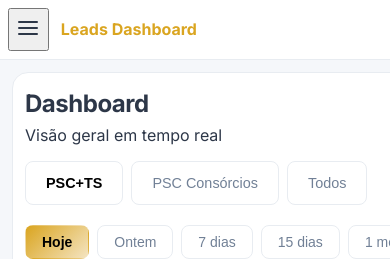
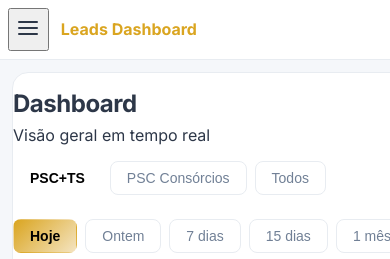
Before and after one commit to joaomprojetos001-hash/projeto-joao-rafael, a Next.js app: page /dashboard in a window 390 px wide. Shown: the top 259 px of the page. Built offline with nearby package versions, Linux system fonts and the light colour scheme; no server answers; the database is empty.

Commit message:
fix: dashboard mobile layout alignment and filter responsiveness

```diff
--- a/app/(dashboard)/dashboard/dashboard.module.css
+++ b/app/(dashboard)/dashboard/dashboard.module.css
@@ -1,11 +1,17 @@
 .dashboard {
-    padding: var(--spacing-md);
+    padding: var(--spacing-lg);
     display: flex;
     flex-direction: column;
     gap: var(--spacing-lg);
     width: 100%;
-    /* Fluid width */
     margin: 0;
+}
+
+@media (max-width: 768px) {
+    .dashboard {
+        padding: var(--spacing-md) 0;
+        /* Remove side padding on mobile, layout already has it */
+    }
 }
 
 .header {
@@ -252,8 +258,11 @@
     .header>div:last-child {
         width: 100%;
         overflow-x: auto;
-        padding-bottom: 4px;
+        padding-bottom: 8px;
         justify-content: flex-start;
+        display: flex;
+        gap: 8px;
+        -webkit-overflow-scrolling: touch;
     }
 
     .timeFilterContainer {
@@ -278,3 +287,60 @@
         gap: var(--spacing-sm);
     }
 }
+
+/* Company Filter Styles */
+.companyFilterContainer {
+    display: flex;
+    gap: 8px;
+    width: 100%;
+}
+
+.companyBtn {
+    padding: 8px 16px;
+    border-radius: var(--radius-md);
+    border: 1px solid var(--color-border);
+    background: transparent;
+    color: var(--color-text-secondary);
+    cursor: pointer;
+    font-size: 0.875rem;
+    font-weight: 500;
+    transition: all 0.2s ease;
+    white-space: nowrap;
+    flex: 1;
+    display: flex;
+    justify-content: center;
+    align-items: center;
+}
+
+.companyBtnActivePsc {
+    background-color: var(--color-gold) !important;
+    color: black !important;
+    font-weight: bold;
+    border-color: transparent !important;
+}
+
+.companyBtnActiveConsorcios {
+    background-color: #10b981 !important;
+    color: white !important;
+    font-weight: bold;
+    border-color: transparent !important;
+}
+
+.companyBtnActiveAll {
+    background-color: #6366f1 !important;
+    color: white !important;
+    font-weight: bold;
+    border-color: transparent !important;
+}
+
+@media (max-width: 480px) {
+    .companyFilterContainer {
+        overflow-x: auto;
+        padding-bottom: 4px;
+        -webkit-overflow-scrolling: touch;
+    }
+
+    .companyBtn {
+        flex: 0 0 auto;
+    }
+}
--- a/app/(dashboard)/dashboard/page.tsx
+++ b/app/(dashboard)/dashboard/page.tsx
@@ -288,39 +288,21 @@ export default function DashboardPage() {
                     <h1>Dashboard</h1>
                     <p className="text-secondary">Visão geral em tempo real</p>
                 </div>
-                <div style={{ display: 'flex', gap: '8px' }}>
+                <div className={styles.companyFilterContainer}>
                     <button
-                        className="btn"
-                        style={{
-                            backgroundColor: selectedCompany === 'PSC_TS' ? 'var(--color-gold)' : 'transparent',
-                            color: selectedCompany === 'PSC_TS' ? 'black' : 'var(--color-text-secondary)',
-                            border: '1px solid var(--color-border)',
-                            fontWeight: selectedCompany === 'PSC_TS' ? 'bold' : 'normal'
-                        }}
+                        className={`${styles.companyBtn} ${selectedCompany === 'PSC_TS' ? styles.companyBtnActivePsc : ''}`}
                         onClick={() => setCompany('PSC_TS')}
                     >
                         PSC+TS
                     </button>
                     <button
-                        className="btn"
-                        style={{
-                            backgroundColor: selectedCompany === 'PSC_CONSORCIOS' ? '#10b981' : 'transparent',
-                            color: selectedCompany === 'PSC_CONSORCIOS' ? 'white' : 'var(--color-text-secondary)',
-                            border: '1px solid var(--color-border)',
-                            fontWeight: selectedCompany === 'PSC_CONSORCIOS' ? 'bold' : 'normal'
-                        }}
+                        className={`${styles.companyBtn} ${selectedCompany === 'PSC_CONSORCIOS' ? styles.companyBtnActiveConsorcios : ''}`}
                         onClick={() => setCompany('PSC_CONSORCIOS')}
                     >
                         PSC Consórcios
                     </button>
                     <button
-                        className="btn"
-                        style={{
-                            backgroundColor: selectedCompany === 'ALL' ? '#6366f1' : 'transparent',
-                            color: selectedCompany === 'ALL' ? 'white' : 'var(--color-text-secondary)',
-                            border: '1px solid var(--color-border)',
-                            fontWeight: selectedCompany === 'ALL' ? 'bold' : 'normal'
-                        }}
+                        className={`${styles.companyBtn} ${selectedCompany === 'ALL' ? styles.companyBtnActiveAll : ''}`}
                         onClick={() => setCompany('ALL')}
                     >
                         Todos
```
